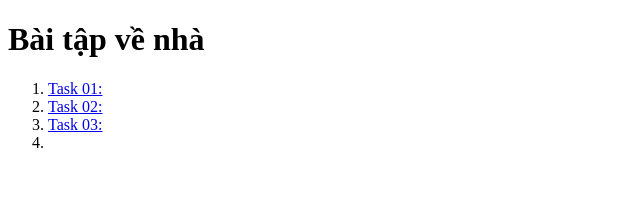
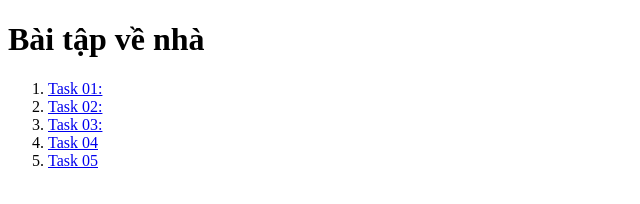
Before and after one commit to huyntph39892/K1-NguyenThacHuy-BTVN, a plain HTML site: page K1-NguyenThacHuy-BTVN/index.html in a window 1280 px wide. Shown: the whole page, without its empty margins (0-640 px from the left). Drawn offline with Linux system fonts and the light colour scheme.

Commit message:
Nop lai task 04

```diff
--- a/K1-NguyenThacHuy-BTVN/index.html
+++ b/K1-NguyenThacHuy-BTVN/index.html
@@ -18,8 +18,9 @@
             <a href="./Task 03/index.html">Task 03:</a>
         </li>
         <li>
-            <a href="./Task 04/index.html"></a>
+            <a href="./Task 04/index.html">Task 04</a>
         </li>
+        <li><a href="./Task 05/index.html">Task 05</a></li>
     </ol>
 </body>
 </html>
```
Also changed, not shown: K1-NguyenThacHuy-BTVN/Task 05/index.html (added), K1-NguyenThacHuy-BTVN/Task 05/style.css (added).
